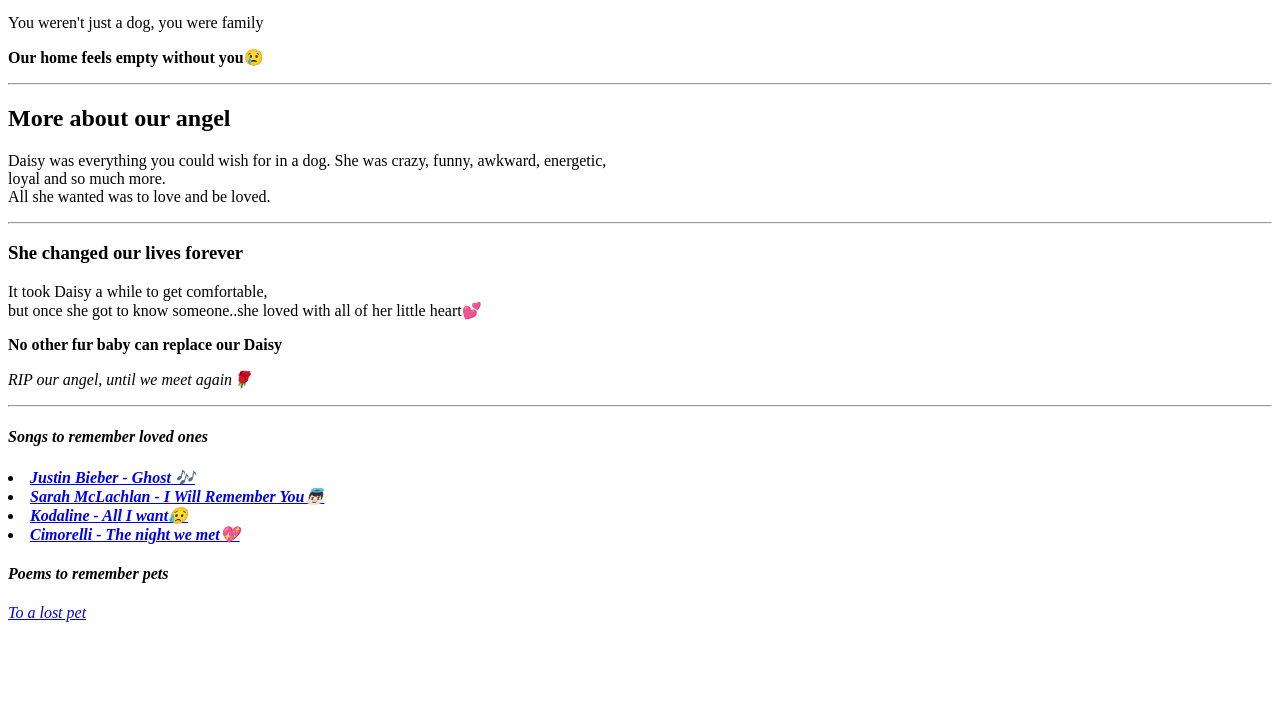
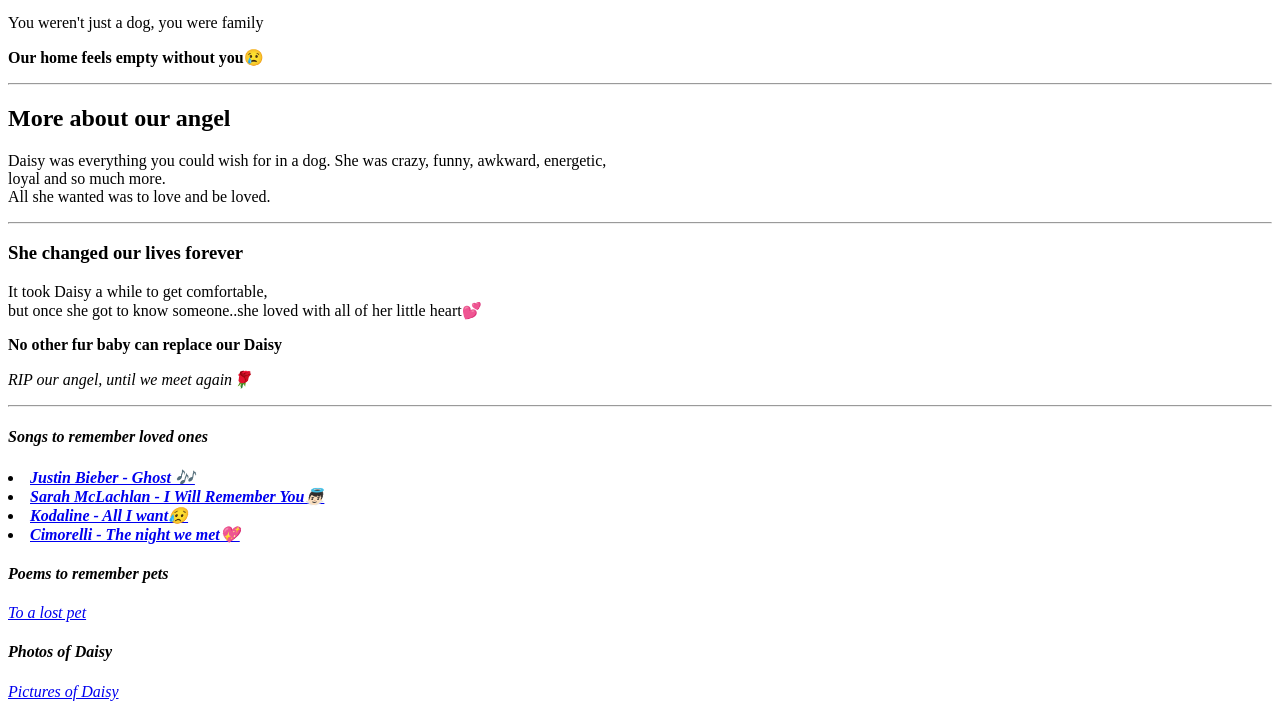
Before and after one commit to EstherLouise/InlovingmemoryofDaisy, a plain HTML site: page index.html in a window 1280 px wide. Shown: the part 413-1122 px from the top of the page. Before the commit the page ends 1043 px from the top, so only its background shows below. Drawn offline with Linux system fonts and the light colour scheme.

Commit message:
Update index.html

```diff
--- a/index.html
+++ b/index.html
@@ -29,6 +29,9 @@
           <li> <strong> <a href="https://www.youtube.com/watch?v=KSUvZDtteJQ/">Cimorelli - The night we met💖</a></strong></li>
         <h4>Poems to remember pets</h4>
       <a href="poem.html">To a lost pet</a>
+
+        <h4>Photos of Daisy</h4>
+      <a href="photos.html">Pictures of Daisy</a>
   </head>
   <body>
 
```
